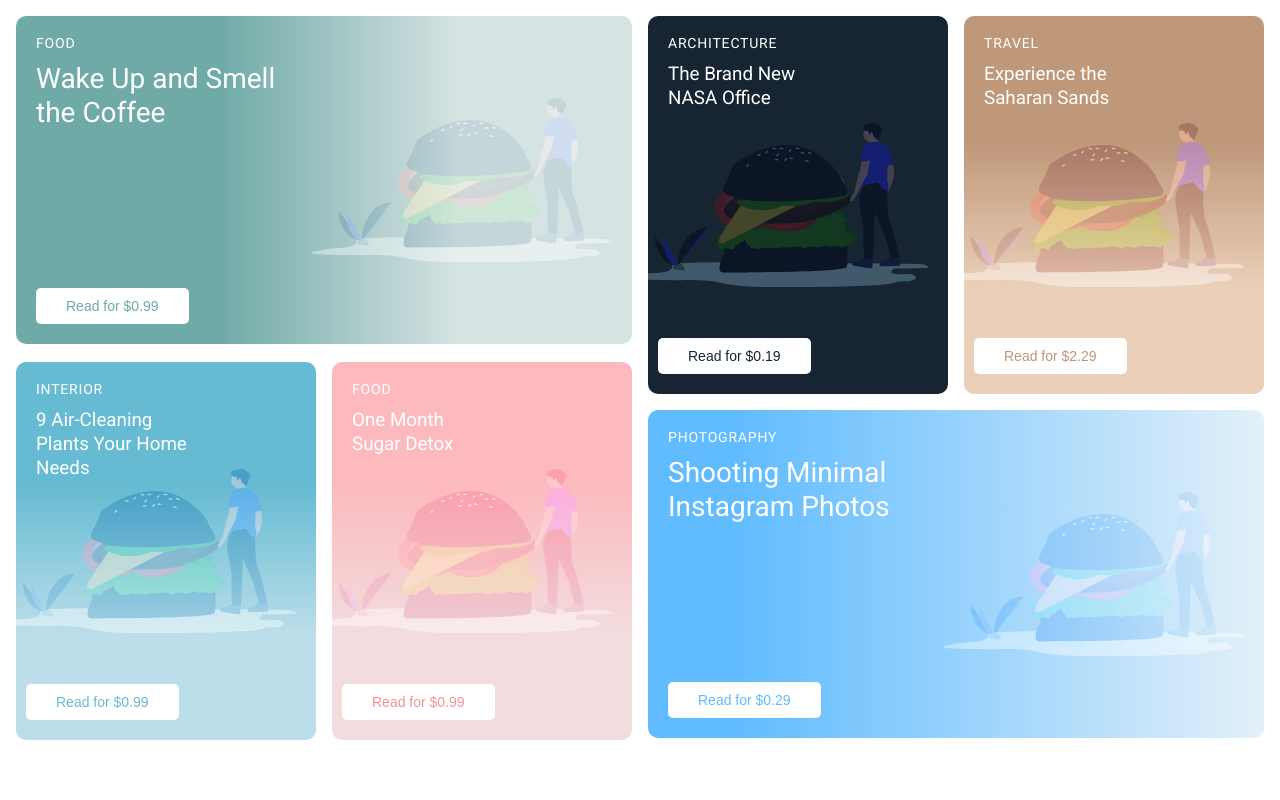
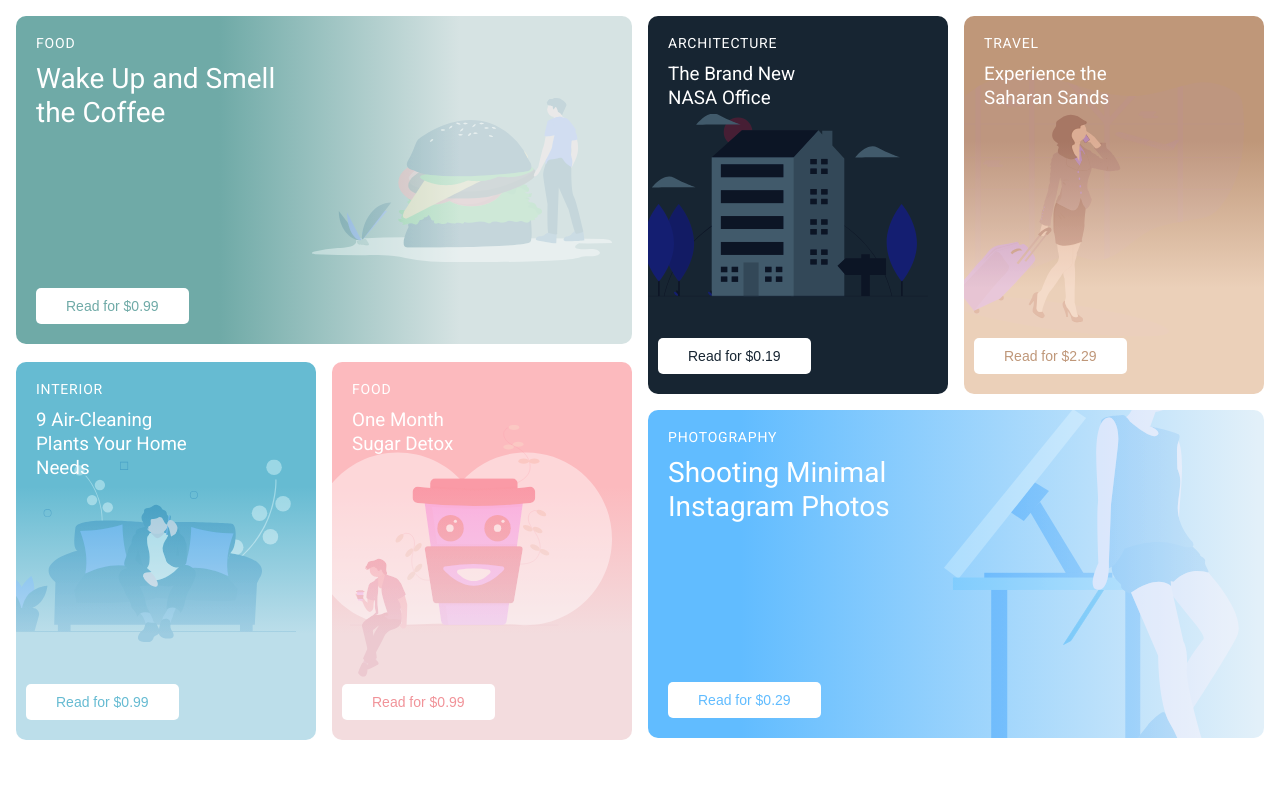
Before and after one commit to kenold/blog-grid, a website: page index.html in a window 1280 px wide. Drawn offline with nearby package versions, Linux system fonts and the light colour scheme.

Commit message:
update images

```diff
--- a/index.html
+++ b/index.html
@@ -6,12 +6,15 @@
     <meta http-equiv="X-UA-Compatible" content="ie=edge">
     <title>LifeStyle Blog - CSS Grid</title>
     <link rel="stylesheet" href="https://cdnjs.cloudflare.com/ajax/libs/meyer-reset/2.0/reset.min.css">
-    <link href="https://fonts.googleapis.com/css?family=Roboto:400,700&display=swap" rel="stylesheet">
+    <link href="https://fonts.googleapis.com/css?family=Roboto:400,500,700&display=swap" rel="stylesheet">
     <link rel="stylesheet" href="css/style.css">
 </head>
 
 <body>
-    <!-- Inspired by https://framer.cloud/LEhhu -->
+    <!--
+        Inspired by https://framer.cloud/LEhhu
+        Illustrations by https://undraw.co/
+    -->
     <div class="wrapper">
         <div class="cards">
             <article class="card card--overlay card--overlay--wide post-1">
@@ -31,7 +34,7 @@
 
             <article class="card card--overlay post-2">
                 <div class="card__image">
-                    <img src="images/burger.svg" />
+                    <img src="images/building.svg" />
                 </div>
                 <div class="card__content">
                     <header class="card__header">
@@ -46,7 +49,7 @@
 
             <article class="card card--overlay post-3">
                 <div class="card__image">
-                    <img src="images/burger.svg" />
+                    <img src="images/travel.svg" />
                 </div>
                 <div class="card__content">
                     <header class="card__header">
@@ -61,7 +64,7 @@
 
             <article class="card card--overlay post-4">
                     <div class="card__image">
-                        <img src="images/burger.svg" />
+                        <img src="images/room.svg" />
                     </div>
                     <div class="card__content">
                         <header class="card__header">
@@ -76,7 +79,7 @@
 
                 <article class="card card--overlay post-5">
                     <div class="card__image">
-                        <img src="images/burger.svg" />
+                        <img src="images/drink.svg" />
                     </div>
                     <div class="card__content">
                         <header class="card__header">
@@ -91,7 +94,7 @@
 
                 <article class="card card--overlay card--overlay--wide post-6">
                     <div class="card__image">
-                        <img src="images/burger.svg" />
+                        <img src="images/social.svg" />
                     </div>
                     <div class="card__content">
                         <header class="card__header">
```
